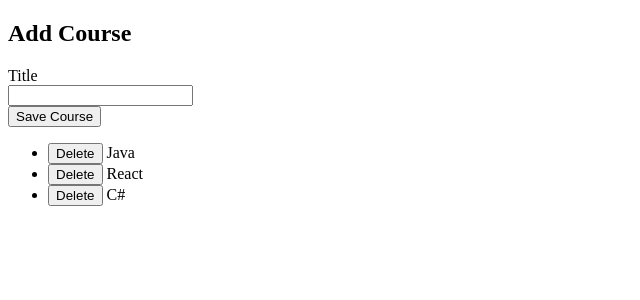
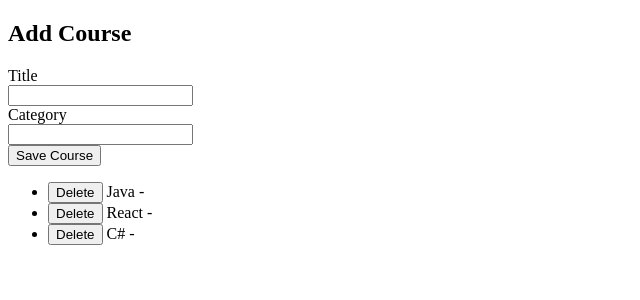
Before and after one commit to coryhouse/malle-sept, a React (Create React App) app: page / in a window 1280 px wide. Shown: the top 300 px of the page, without its empty margins (0-640 px from the left). Built offline with nearby package versions, Linux system fonts and the light colour scheme; data requests are answered from the project's data file.

Commit message:
Central change handler. Added category

```diff
--- a/src/App.js
+++ b/src/App.js
@@ -3,7 +3,8 @@ import * as courseApi from "./api/courseApi";
 
 const newCourse = {
   id: null,
-  title: ""
+  title: "",
+  category: ""
 };
 
 function App() {
@@ -29,7 +30,7 @@ function App() {
     return (
       <li key={course.id}>
         <button onClick={() => deleteCourse(course.id)}>Delete</button>{" "}
-        {course.title}
+        {course.title} - {course.category}
       </li>
     );
   }
@@ -38,13 +39,13 @@ function App() {
     event.preventDefault(); // don't post back
     courseApi.addCourse(course).then(savedCourse => {
       setCourses([...courses, savedCourse]); // copy courses array, and add saved course
+      setCourse(newCourse); // Reset the form
     });
   }
 
-  function handleTitleChange(event) {
-    const newCourse = { ...course };
-    newCourse.title = event.target.value;
-    setCourse(newCourse);
+  function handleChange(event) {
+    // using computed property syntax to set a property using a variable.
+    setCourse({ ...course, [event.target.name]: event.target.value });
   }
 
   return (
@@ -57,8 +58,20 @@ function App() {
           <input
             type="text"
             id="title"
-            onChange={handleTitleChange}
+            name="title"
+            onChange={handleChange}
             value={course.title}
+          ></input>
+        </div>
+        <div>
+          <label htmlFor="category">Category</label>
+          <br />
+          <input
+            type="text"
+            id="category"
+            name="category"
+            onChange={handleChange}
+            value={course.category}
           ></input>
         </div>
         <input type="submit" value="Save Course" />
```
